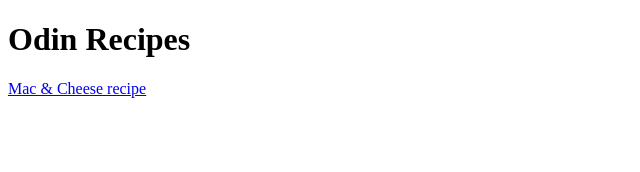
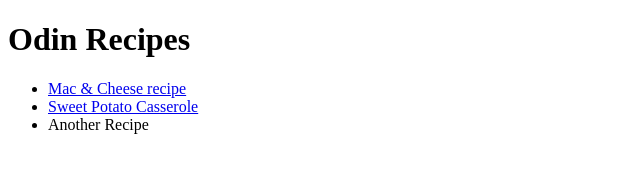
Before and after one commit to benjaminwalker984/odin-recipes, a plain HTML site: page index.html in a window 1280 px wide. Shown: the whole page, without its empty margins (0-640 px from the left). Drawn offline with Linux system fonts and the light colour scheme.

Commit message:
Add sweerpotato and link to index
Link newly created recipe page, called sweerpotato, to index

```diff
--- a/index.html
+++ b/index.html
@@ -6,7 +6,10 @@
     </head>
     <body>
         <h1>Odin Recipes</h1>
-
-        <a href="./recipes/mac.html" target="_self" rel="noreferrer" >Mac &amp; Cheese recipe</a>
+        <ul>
+            <li><a href="./recipes/mac.html" target="_self" rel="noreferrer" >Mac &amp; Cheese recipe</a></li>
+            <li><a href="./recipes/sweerpotato.html" target="_self" rel="noreferrer">Sweet Potato Casserole</a></li>
+            <li><a>Another Recipe</a></li>
+        </ul>
     </body>
 </html>
```
Also changed, not shown: recipes/sweerpotato.html (added, +16 -0 lines).
